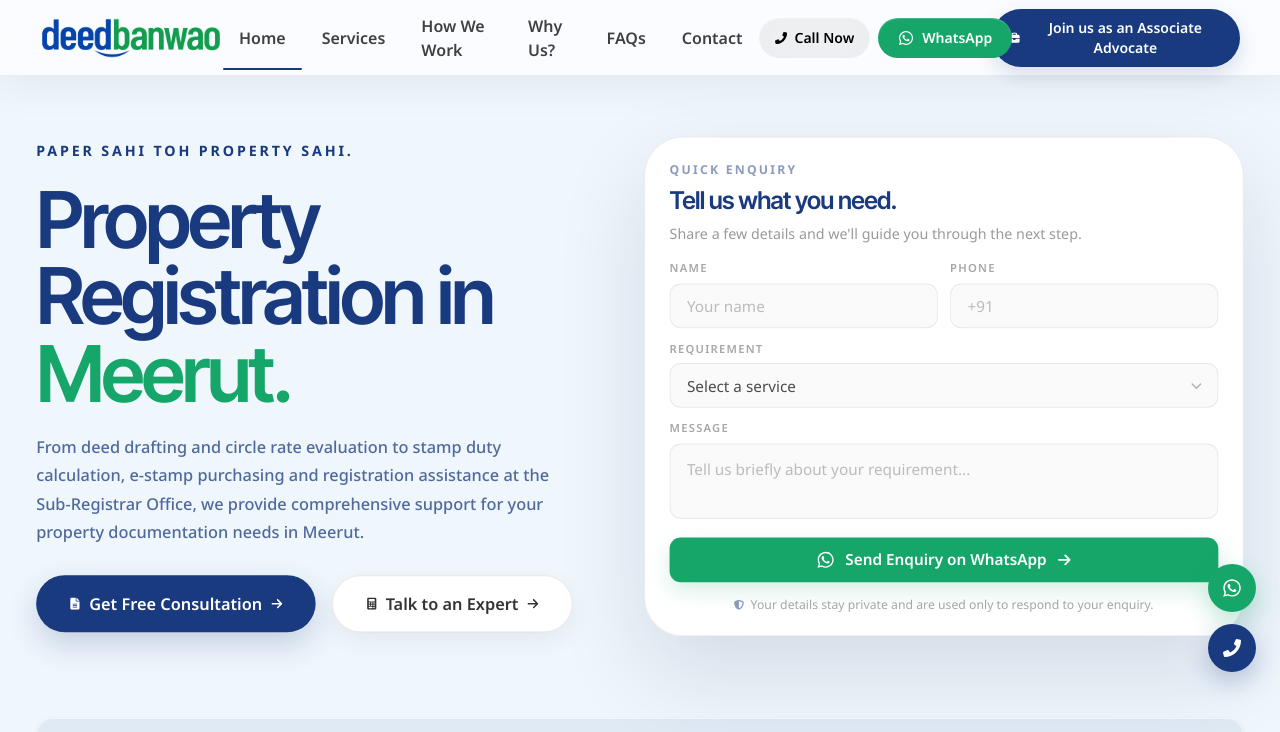
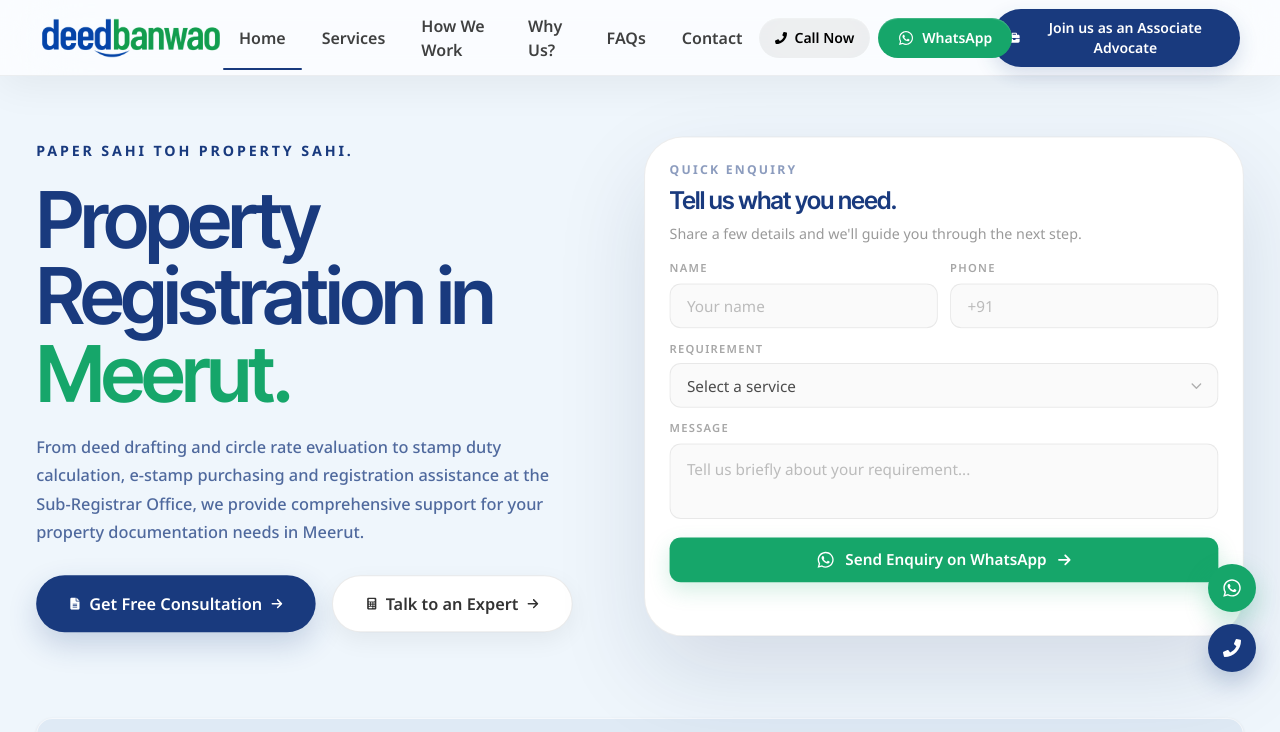
Before and after one commit to yugrastogi/deedbanwao, a React (Vite) app: page / in a window 1280 px wide. Shown: the top 732 px of the page. Built offline with nearby package versions, Linux system fonts and the light colour scheme.

Commit message:
Remove privacy note and compact enquiry form

```diff
--- a/src/components/Hero/HeroContent.jsx
+++ b/src/components/Hero/HeroContent.jsx
@@ -318,7 +318,7 @@ Please guide me regarding the next steps.
           className="
             relative
             mx-auto
-            min-h-[640px] sm:min-h-[620px]
+            min-h-[590px] sm:min-h-[570px]
             w-full
             max-w-[640px]
             lg:mx-0
@@ -678,7 +678,7 @@ Please guide me regarding the next steps.
                 </div>
               </div>
 
-              <div className="mt-3 space-y-2">
+              <div className="mt-3">
                 {/* SUBMIT */}
 
                 <button
@@ -723,27 +723,6 @@ Please guide me regarding the next steps.
                   />
                 </button>
 
-                {/* PRIVACY */}
-
-                <p
-                  className="
-                    flex
-                    items-center
-                    justify-center
-                    gap-1.5
-                    pt-1
-                    text-center
-                    text-[11px]
-                    leading-5
-                    text-black/35
-                    sm:text-xs
-                  "
-                >
-                  <FaShieldHalved className="text-[10px] text-[#193A7E]/50" />
-
-                  Your details stay private and are used only
-                  to respond to your enquiry.
-                </p>
               </div>
             </form>
           </div>
```
